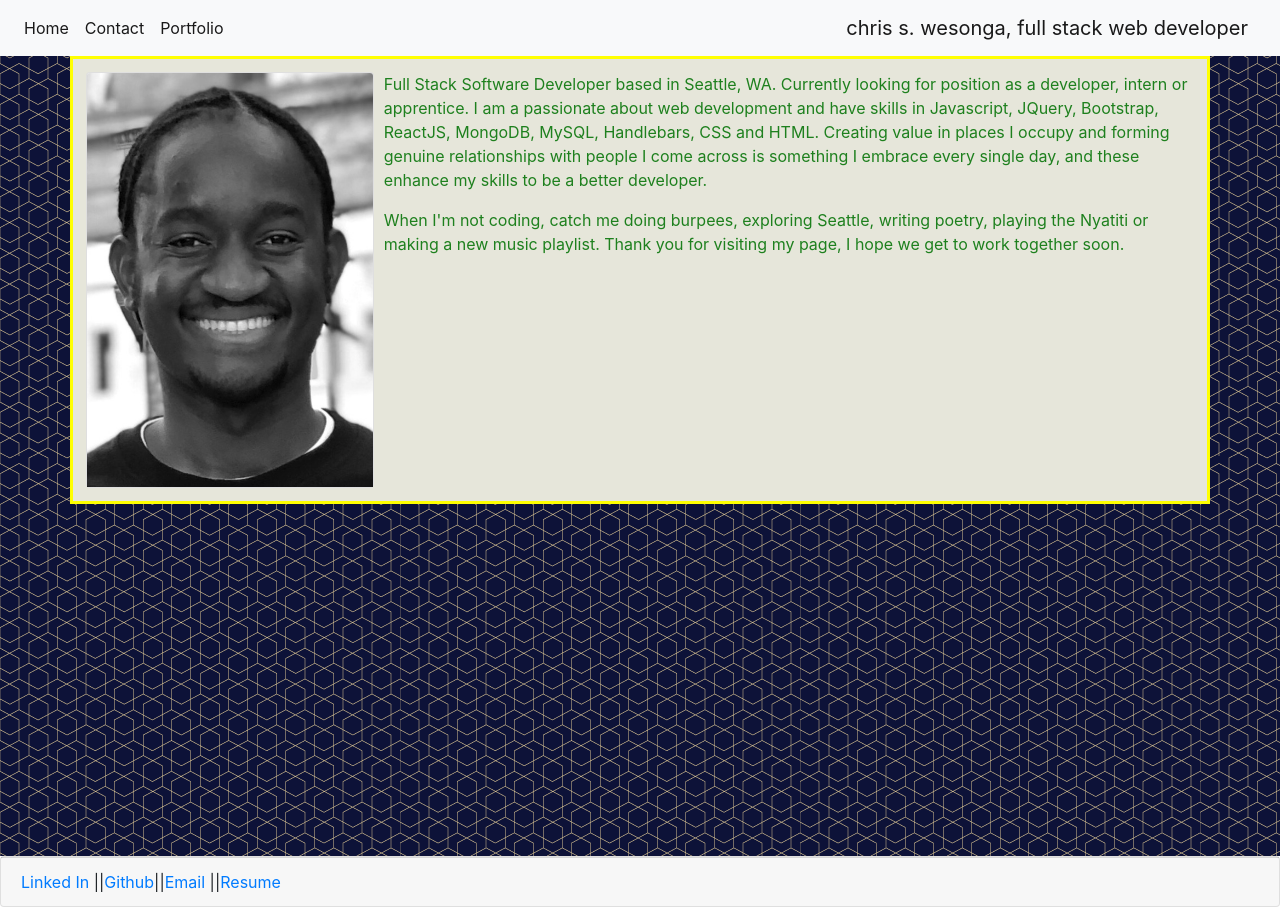
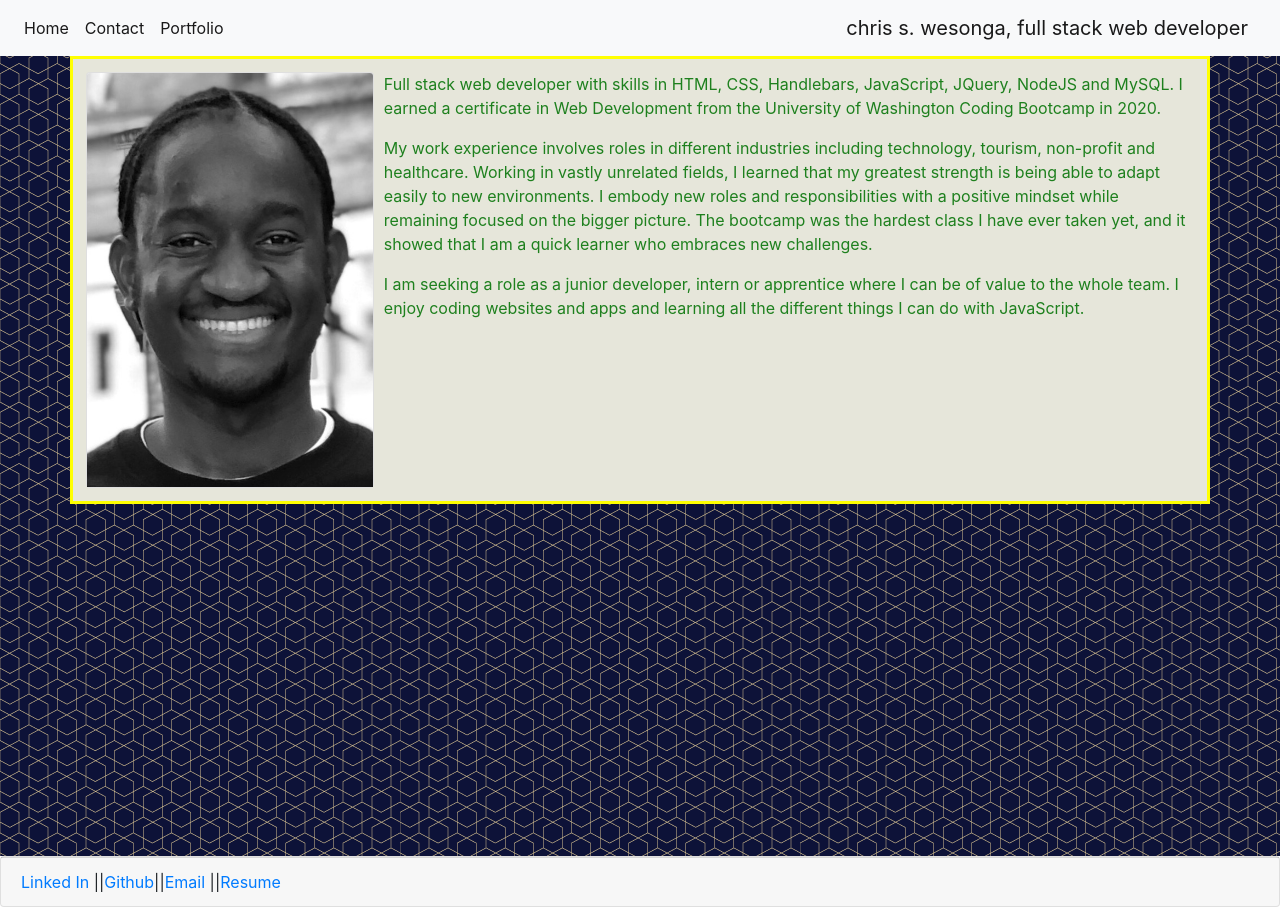
Before and after one commit to ckomodo/portfolio-react, a React (Create React App) app: page / in a window 1280 px wide. Built offline with nearby package versions, Linux system fonts and the light colour scheme; a web font is replaced by a local one.

Commit message:
edited bio on homepage

```diff
--- a/src/components/pages/Home/index.js
+++ b/src/components/pages/Home/index.js
@@ -23,20 +23,26 @@ export default function Home() {
               </Card.Body> */}
             </Card>
             <p>
-              Full Stack Software Developer based in Seattle, WA. Currently
-              looking for position as a developer, intern or apprentice. I am a
-              passionate about web development and have skills in Javascript,
-              JQuery, Bootstrap, ReactJS, MongoDB, MySQL, Handlebars, CSS and
-              HTML. Creating value in places I occupy and forming genuine
-              relationships with people I come across is something I embrace
-              every single day, and these enhance my skills to be a better
-              developer.
+              Full stack web developer with skills in HTML, CSS, Handlebars,
+              JavaScript, JQuery, NodeJS and MySQL. I earned a certificate in
+              Web Development from the University of Washington Coding Bootcamp
+              in 2020.
             </p>
             <p>
-              When I'm not coding, catch me doing burpees, exploring Seattle,
-              writing poetry, playing the Nyatiti or making a new music
-              playlist. Thank you for visiting my page, I hope we get to work
-              together soon.
+              My work experience involves roles in different industries
+              including technology, tourism, non-profit and healthcare. Working
+              in vastly unrelated fields, I learned that my greatest strength is
+              being able to adapt easily to new environments. I embody new roles
+              and responsibilities with a positive mindset while remaining
+              focused on the bigger picture. The bootcamp was the hardest class
+              I have ever taken yet, and it showed that I am a quick learner who
+              embraces new challenges.
+            </p>
+            <p>
+              I am seeking a role as a junior developer, intern or apprentice
+              where I can be of value to the whole team. I enjoy coding websites
+              and apps and learning all the different things I can do with
+              JavaScript.
             </p>
           </div>
         </div>
```
